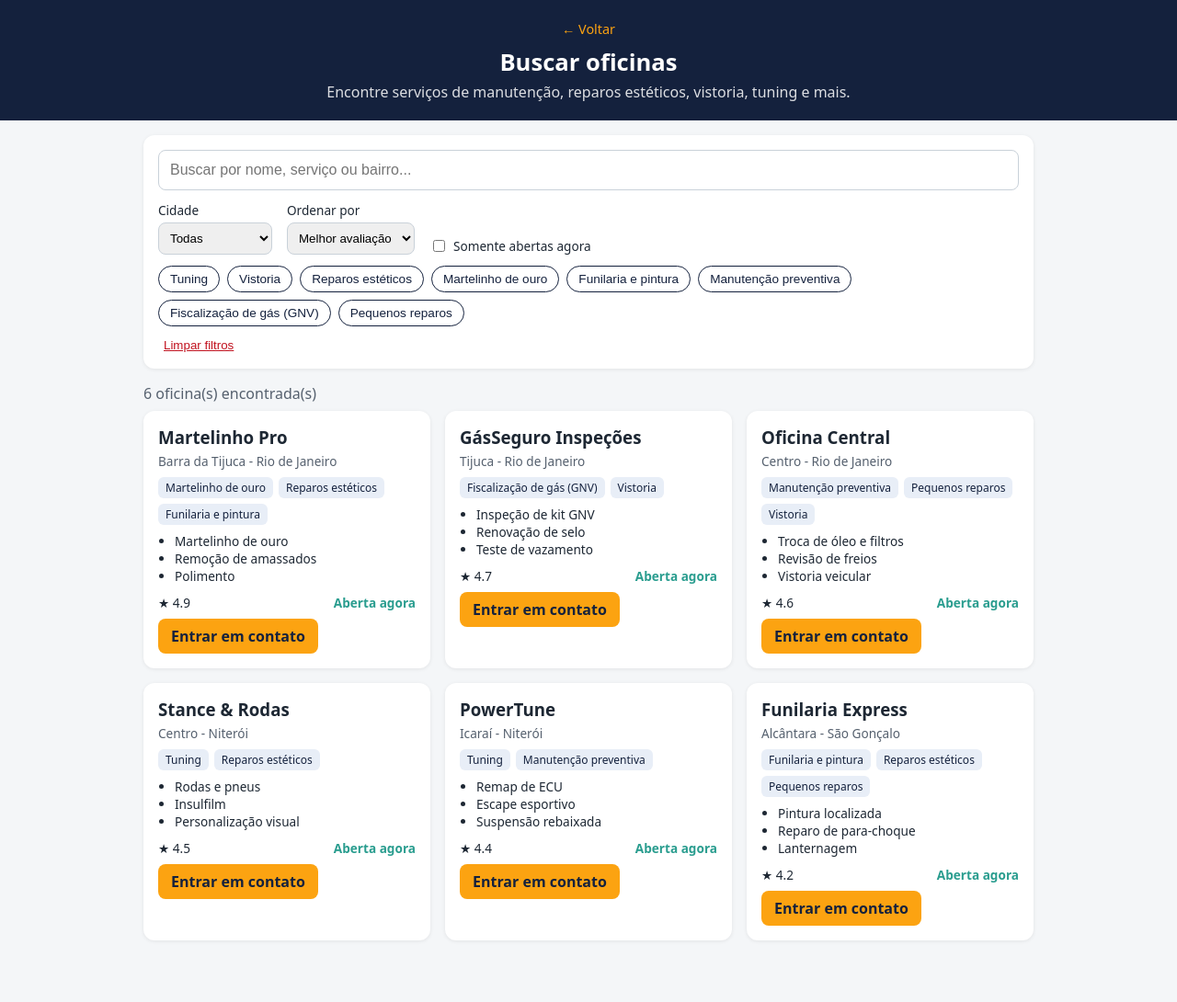
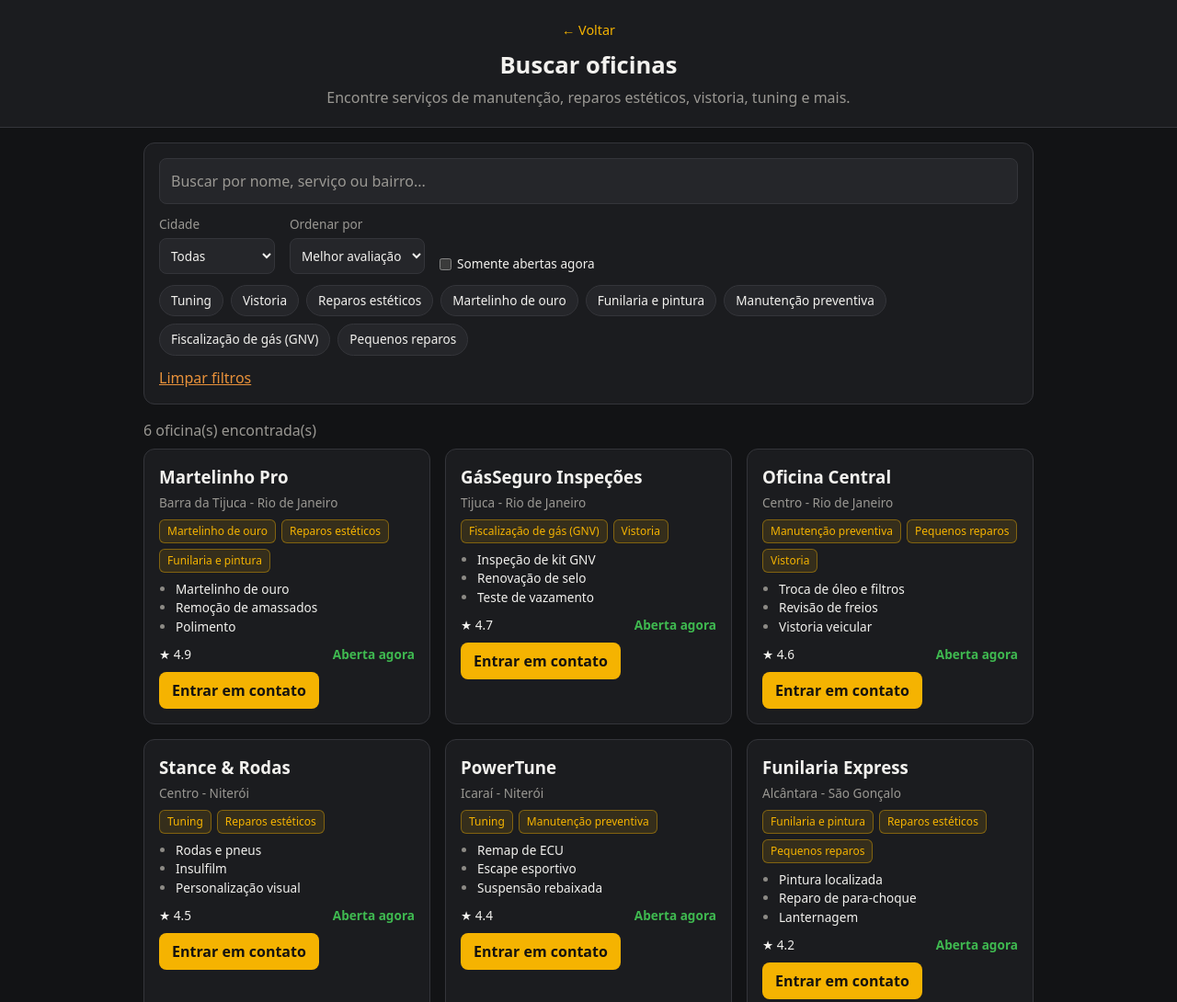
Before and after one commit to jP007y/AutoSync, a plain HTML site: page frontend/buscar-oficinas.html in a window 1280 px wide. Shown: the top 1090 px of the page at 92% size. Before the commit the page ends 1039 px from the top, so only its background shows below. Drawn offline with Linux system fonts and the light colour scheme.

Commit message:
Levar a busca de oficinas para o tema escuro
Co-Authored-By: Claude Opus 5.5 <noreply@anthropic.com>

```diff
--- a/frontend/buscar-oficinas.css
+++ b/frontend/buscar-oficinas.css
@@ -1,30 +1,39 @@
+/* AUTOSYNC — BUSCAR OFICINAS. Usa as variáveis do style.css; carregar depois dele. */
 * { box-sizing: border-box; }
-body { margin: 0; font-family: system-ui, Arial, sans-serif; background: #f4f6f8; color: #1d2733; }
-.bo-topo { background: #14213d; color: #fff; padding: 20px 16px; text-align: center; }
+body { margin: 0; font-family: system-ui, Arial, sans-serif; background: var(--bg); color: var(--text); }
+.bo-topo { background: var(--surface); border-bottom: 1px solid var(--border); color: var(--text); padding: 20px 16px; text-align: center; }
 .bo-topo h1 { margin: 8px 0 4px; font-size: 1.6rem; }
-.bo-topo p { margin: 0; opacity: .85; }
-.bo-voltar { color: #fca311; text-decoration: none; font-size: .9rem; }
+.bo-topo p { margin: 0; color: var(--text-secondary); }
+.bo-voltar { color: var(--brand); text-decoration: none; font-size: .9rem; }
+.bo-voltar:hover { color: var(--brand-hover); text-decoration: underline; }
 .bo-main { max-width: 1000px; margin: 0 auto; padding: 16px; }
-.bo-filtros { background: #fff; border-radius: 12px; padding: 16px; box-shadow: 0 1px 4px rgba(0,0,0,.08); }
-#bo-texto { width: 100%; padding: 12px; border: 1px solid #c9d1d9; border-radius: 8px; font-size: 1rem; }
+.bo-filtros { background: var(--surface); border: 1px solid var(--border); border-radius: 12px; padding: 16px; }
+#bo-texto { width: 100%; padding: 12px; background: var(--surface-2); color: var(--text); border: 1px solid var(--border); border-radius: 8px; font-size: 1rem; }
+#bo-texto::placeholder { color: var(--text-secondary); }
 .bo-linha { display: flex; flex-wrap: wrap; gap: 16px; margin: 12px 0; align-items: end; }
-.bo-linha label { display: flex; flex-direction: column; font-size: .85rem; gap: 4px; }
-.bo-linha select { padding: 8px; border: 1px solid #c9d1d9; border-radius: 8px; }
-.bo-check { flex-direction: row !important; align-items: center; gap: 6px !important; }
+.bo-linha label { display: flex; flex-direction: column; font-size: .85rem; gap: 4px; color: var(--text-secondary); }
+.bo-linha select { padding: 8px; background: var(--surface-2); color: var(--text); border: 1px solid var(--border); border-radius: 8px; }
+.bo-check { flex-direction: row !important; align-items: center; gap: 6px !important; color: var(--text) !important; }
+.bo-check input { accent-color: var(--brand); }
 .bo-chips { display: flex; flex-wrap: wrap; gap: 8px; }
-.bo-chip { border: 1px solid #14213d; background: #fff; color: #14213d; padding: 6px 12px; border-radius: 999px; cursor: pointer; font-size: .85rem; }
-.bo-chip.ativo { background: #14213d; color: #fff; }
-.bo-limpar { margin-top: 12px; background: none; border: none; color: #c1121f; cursor: pointer; text-decoration: underline; }
-.bo-contagem { margin: 16px 0 8px; color: #55606e; }
+.bo-chip { border: 1px solid var(--border); background: var(--surface-2); color: var(--text); padding: 6px 12px; border-radius: 999px; cursor: pointer; font-size: .85rem; transition: border-color .2s, color .2s; }
+.bo-chip:hover { border-color: var(--brand); color: var(--brand); }
+.bo-chip.ativo { background: var(--brand); border-color: var(--brand); color: var(--on-brand); font-weight: 700; }
+.bo-limpar { margin-top: 12px; background: none; border: none; color: var(--brand-2); cursor: pointer; text-decoration: underline; }
+.bo-limpar:hover { color: var(--brand-hover); }
+.bo-contagem { margin: 16px 0 8px; color: var(--text-secondary); }
 .bo-grid { display: grid; grid-template-columns: repeat(auto-fill, minmax(280px, 1fr)); gap: 16px; }
-.bo-card { background: #fff; border-radius: 12px; padding: 16px; box-shadow: 0 1px 4px rgba(0,0,0,.08); }
+.bo-card { background: var(--surface); border: 1px solid var(--border); border-radius: 12px; padding: 16px; transition: border-color .2s; }
+.bo-card:hover { border-color: var(--border-strong); }
 .bo-card h3 { margin: 0 0 4px; }
-.bo-card .bo-local { color: #55606e; font-size: .85rem; margin: 0 0 8px; }
+.bo-card .bo-local { color: var(--text-secondary); font-size: .85rem; margin: 0 0 8px; }
 .bo-tags { display: flex; flex-wrap: wrap; gap: 6px; margin: 8px 0; }
-.bo-tag { background: #e8eef7; color: #14213d; font-size: .75rem; padding: 3px 8px; border-radius: 6px; }
-.bo-servicos { font-size: .85rem; margin: 8px 0; padding-left: 18px; }
+.bo-tag { background: var(--brand-soft); border: 1px solid var(--brand-line); color: var(--brand); font-size: .75rem; padding: 3px 8px; border-radius: 6px; }
+.bo-servicos { font-size: .85rem; margin: 8px 0; padding-left: 18px; color: var(--text); }
+.bo-servicos li::marker { color: var(--icon-gray); }
 .bo-rodape { display: flex; justify-content: space-between; align-items: center; margin-top: 10px; font-size: .85rem; }
-.bo-status.aberto { color: #2a9d8f; font-weight: 600; }
-.bo-status.fechado { color: #c1121f; font-weight: 600; }
-.bo-contato { display: inline-block; margin-top: 8px; background: #fca311; color: #14213d; padding: 8px 14px; border-radius: 8px; text-decoration: none; font-weight: 600; }
-.bo-vazio { grid-column: 1 / -1; text-align: center; padding: 40px 0; color: #55606e; }
+.bo-status.aberto { color: var(--success); font-weight: 600; }
+.bo-status.fechado { color: var(--danger); font-weight: 600; }
+.bo-contato { display: inline-block; margin-top: 8px; background: var(--brand); color: var(--on-brand); padding: 8px 14px; border-radius: 8px; text-decoration: none; font-weight: 600; transition: background .2s; }
+.bo-contato:hover { background: var(--brand-hover); }
+.bo-vazio { grid-column: 1 / -1; text-align: center; padding: 40px 0; color: var(--text-secondary); }
--- a/frontend/buscar-oficinas.html
+++ b/frontend/buscar-oficinas.html
@@ -4,6 +4,7 @@
   <meta charset="UTF-8">
   <meta name="viewport" content="width=device-width, initial-scale=1">
   <title>Buscar oficinas | AutoSync</title>
+  <link rel="stylesheet" href="style.css">
   <link rel="stylesheet" href="buscar-oficinas.css">
 </head>
 <body>
```
